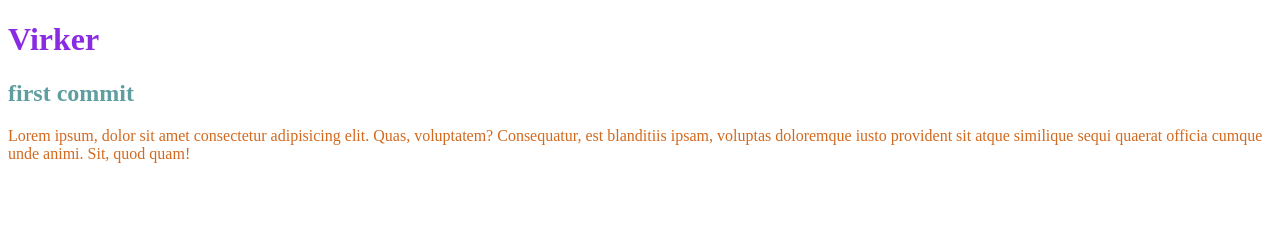
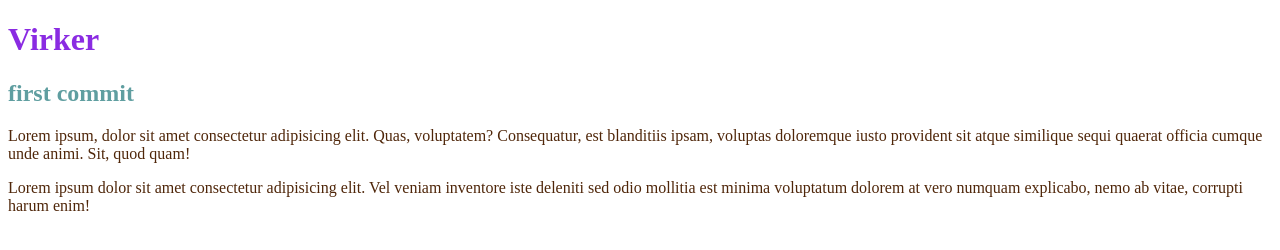
Before and after one commit to chmo0002/Git_test, a plain HTML site: page index.html in a window 1280 px wide. Drawn offline with Linux system fonts and the light colour scheme.

Commit message:
tilføjer endnu en paragraf samt ændring af farve

```diff
--- a/index.html
+++ b/index.html
@@ -17,7 +17,8 @@
         voluptas doloremque iusto provident sit atque similique sequi quaerat officia cumque unde animi. Sit, quod quam!
     </p>
 
-
+    <p>Lorem ipsum dolor sit amet consectetur adipisicing elit. Vel veniam inventore iste deleniti sed odio mollitia est
+        minima voluptatum dolorem at vero numquam explicabo, nemo ab vitae, corrupti harum enim!</p>
 </body>
 
 </html>
--- a/style.css
+++ b/style.css
@@ -5,5 +5,5 @@ h2 {
   color: cadetblue;
 }
 p {
-  color: chocolate;
+  color: rgb(79, 38, 9);
 }
```
